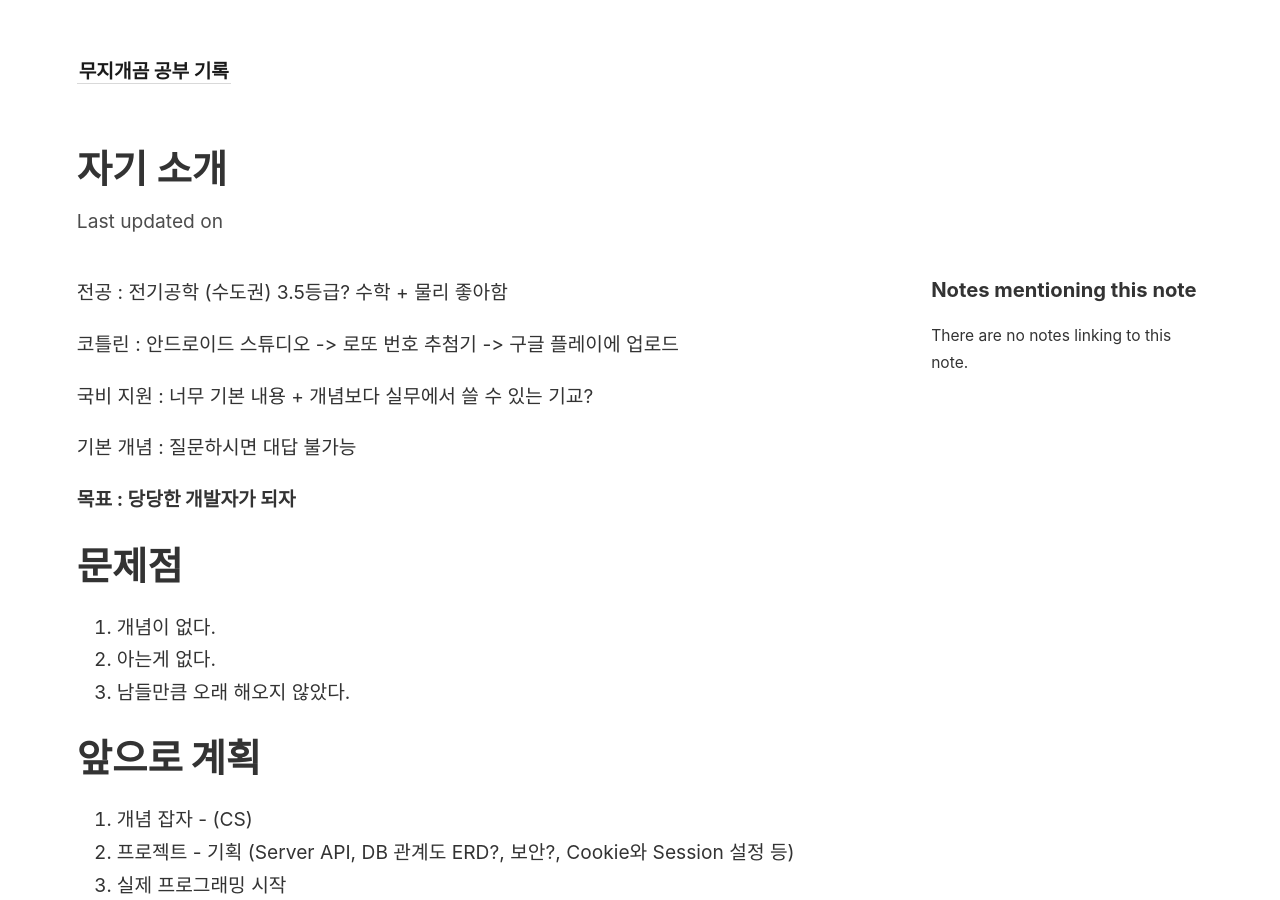
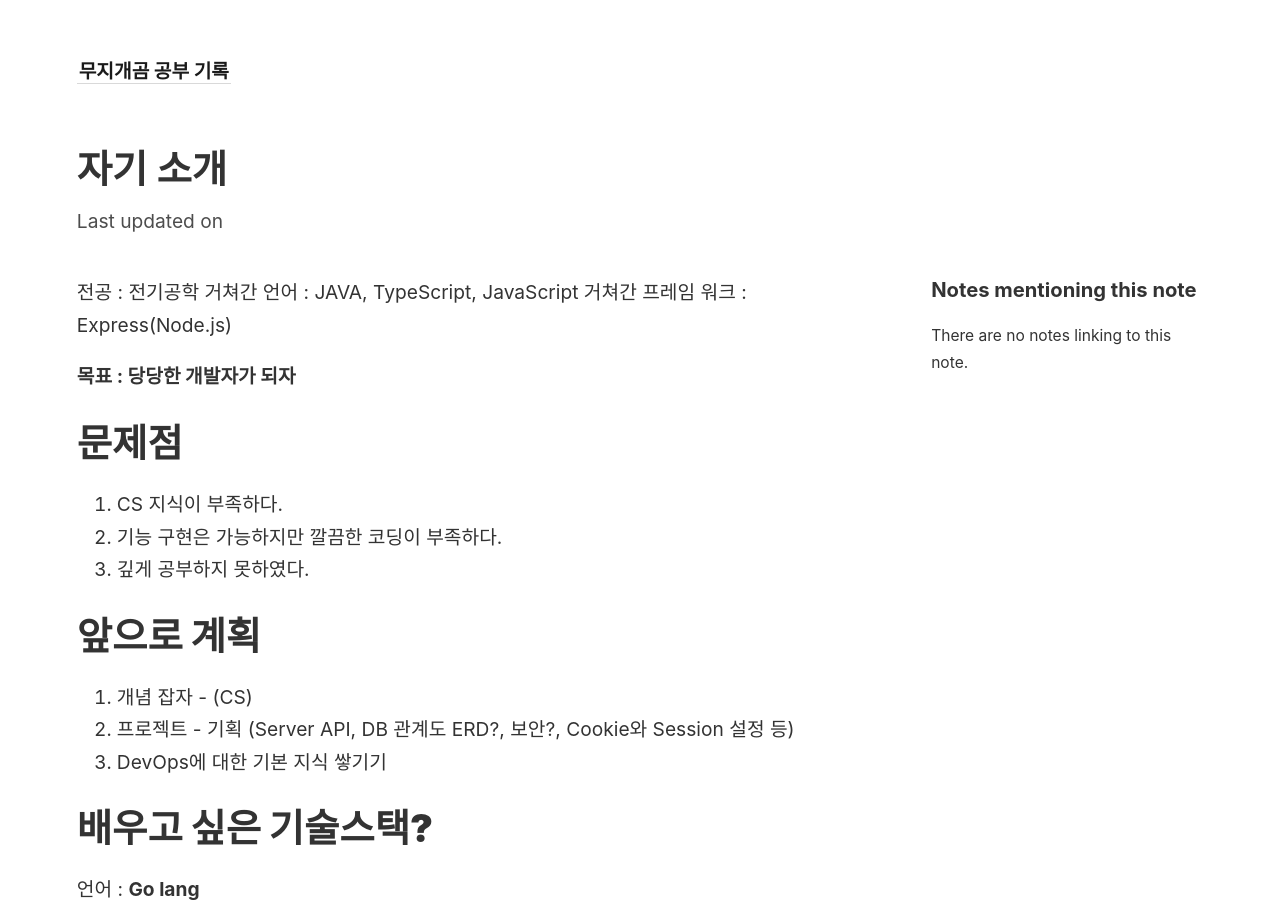
Before and after one commit to rainbow96bear/Obsidian, a Jekyll site: the page built from _notes/자기 소개.md, in a window 1280 px wide and 900 px high. Built offline with Jekyll 4.4.1, drawn with Linux system fonts in a browser that asks for light colours; some of the changed text lies outside the part shown.

Commit message:
자기 소개 수정

```diff
--- a/_notes/자기 소개.md
+++ b/_notes/자기 소개.md
@@ -1,35 +1,35 @@
-전공 : 전기공학 (수도권) 3.5등급? 수학 + 물리 좋아함
-
-코틀린 : 안드로이드 스튜디오 -> 로또 번호 추첨기 ->  구글 플레이에 업로드
-
-국비 지원 : 너무 기본 내용 + 개념보다 실무에서 쓸 수 있는 기교?
-
-기본 개념 : 질문하시면 대답 불가능
+전공 : 전기공학
+거쳐간 언어 : JAVA, TypeScript, JavaScript
+거쳐간 프레임 워크 : Express(Node.js)
 
 **목표 : 당당한 개발자가 되자**
 
 # **문제점**
 
-1. 개념이 없다.
-2. 아는게 없다.
-3. 남들만큼 오래 해오지 않았다.
+1. CS 지식이 부족하다.
+2. 기능 구현은 가능하지만 깔끔한 코딩이 부족하다.
+3. 깊게 공부하지 못하였다.
 
 # **앞으로 계획**
 
 1. 개념 잡자 - (CS)
 2. 프로젝트 - 기획 (Server API, DB 관계도 ERD?, 보안?, Cookie와 Session 설정 등)
-3. 실제 프로그래밍 시작
+3. DevOps에 대한 기본 지식 쌓기기
 
 # **배우고 싶은 기술스택?**
 
-언어 : Go lang
+언어 : **Go lang**
 
 선택 이유 :
-유니크 함 + TypeScript or JavaScript 는 국비지원에서 배웠기에 스스로 증명하기 위하여 새로운 언어를 도전
-Docker도 Go lang으로 만들었다, Kubernetes도 Go lang으로 만들어졌다, Geth도 Go lang으로 만들어졌다. 따라서 괜찮은 언어라고 생각
+유니크 함 + TypeScript or JavaScript 는 국비지원에서 배웠기에 **스스로 학습할 수 있다는 것을 증명하기 위하여 새 언어를 탐색**하게 됨.
+블록체인에 관심이 있던 상황에서 Hyperledger에서 chaincode로 Golang을 사용하기도 하고 Docker, Kubernetes, Geth등 다양한 서비스들이 Golang으로 만들어졌다는 것을 듣고 많은 양의 명령을 처리하는데 유리한 언어라고 생각되어 선택
 
-AWS, Docker, Kubernetes
+기술 스택 : **AWS, Docker, Kubernetes**
+
+선택 이유 :
+네트워크에 대한 전반적인 지식을 쌓을 수 있고 실무에서 가장 인기가 있는 기술 스택이기에 **프로젝트 배포 및 관리에 유용할 것이라고 생각**하여 선택
 
 # **최종 목표**
 
-Golang 개발자? 백앤드 개발자? 블록체인 개발자? 개념있는 개발자.
+- 집에서 가까운 판교에 출퇴근 하고싶다.
+- Golang을 사용하는 개발 업무를 담당하고싶다.
```
